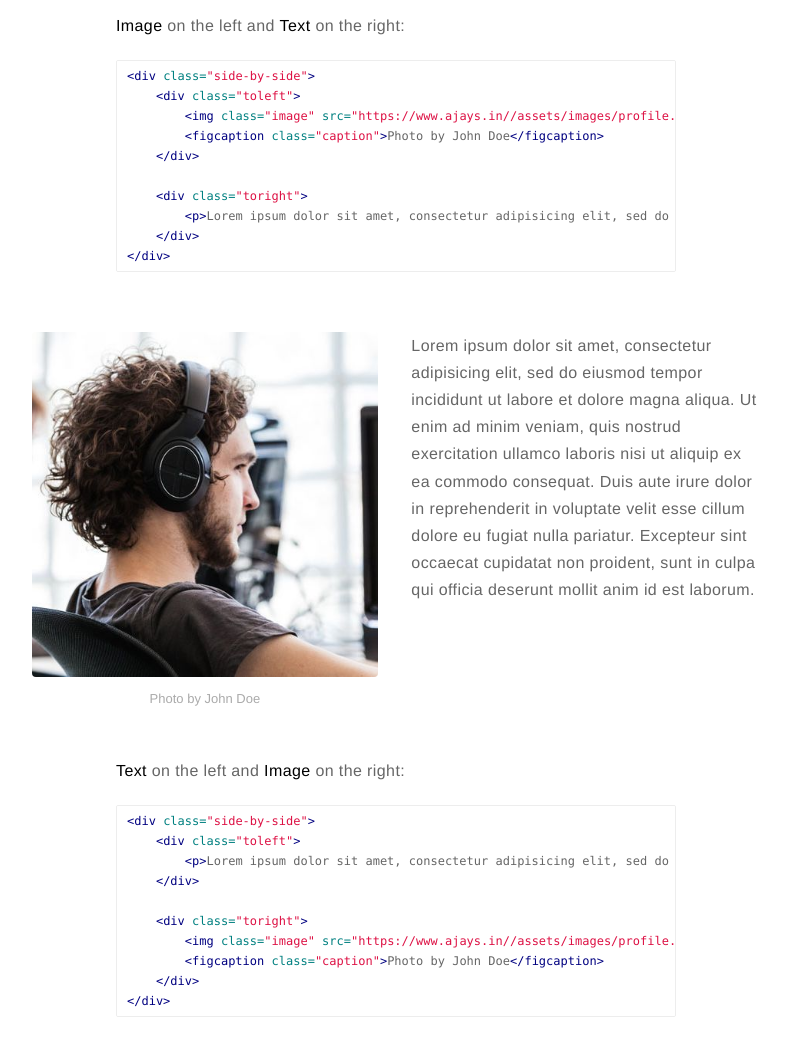
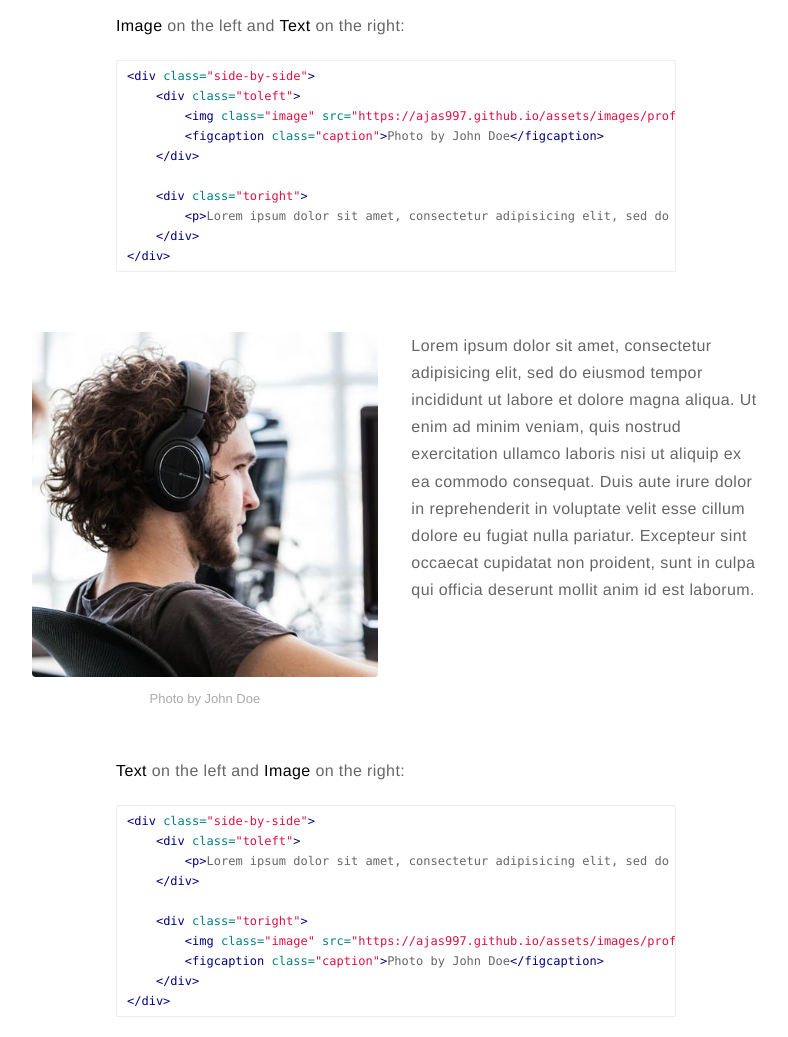
Before and after one commit to ajs997/ajs997.github.io, a Jekyll site: the page built from _posts/2015-02-24-markdown-extra-components.markdown, in a window 1280 px wide and 1400 px high, scrolled down 1068 px. Shown: the part 151-1188 px from the top of the window, without its empty margins (244-1032 px from the left). Built offline with Jekyll 4.4.1, drawn with Linux system fonts in a browser that asks for light colours; comment, search, counter and statistics services are not loaded; part of the change alters nothing that is shown.

Commit message:
Update _config.yml

```diff
--- a/_config.yml
+++ b/_config.yml
@@ -20,7 +20,7 @@ resume-url: https://google.com/?q=my+resume
 # domain:http://www.ajays.in/
 # your url: https://USERNAME.github.io
 domain: ajas997.github.io
-url: https://www.ajays.in/
+url: https://ajas997.github.io
 
 permalink: /:title/
 
```
